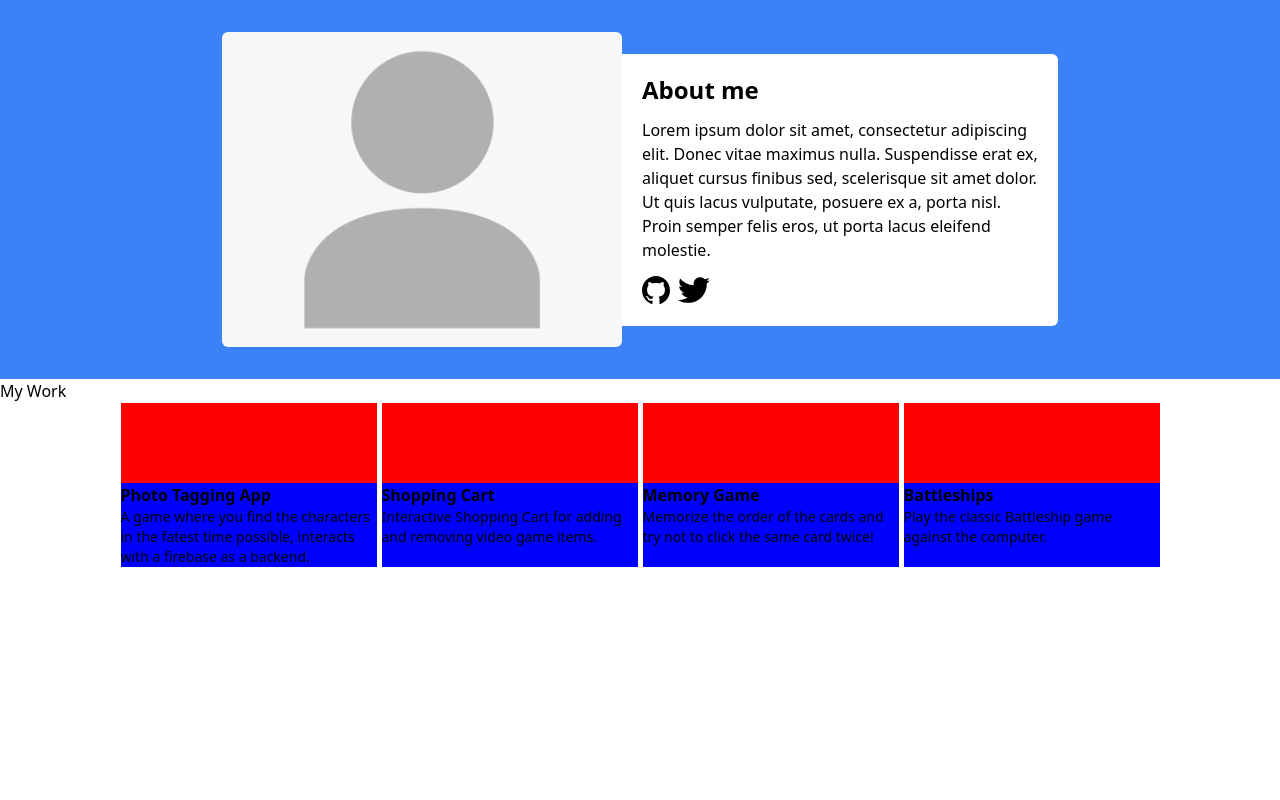
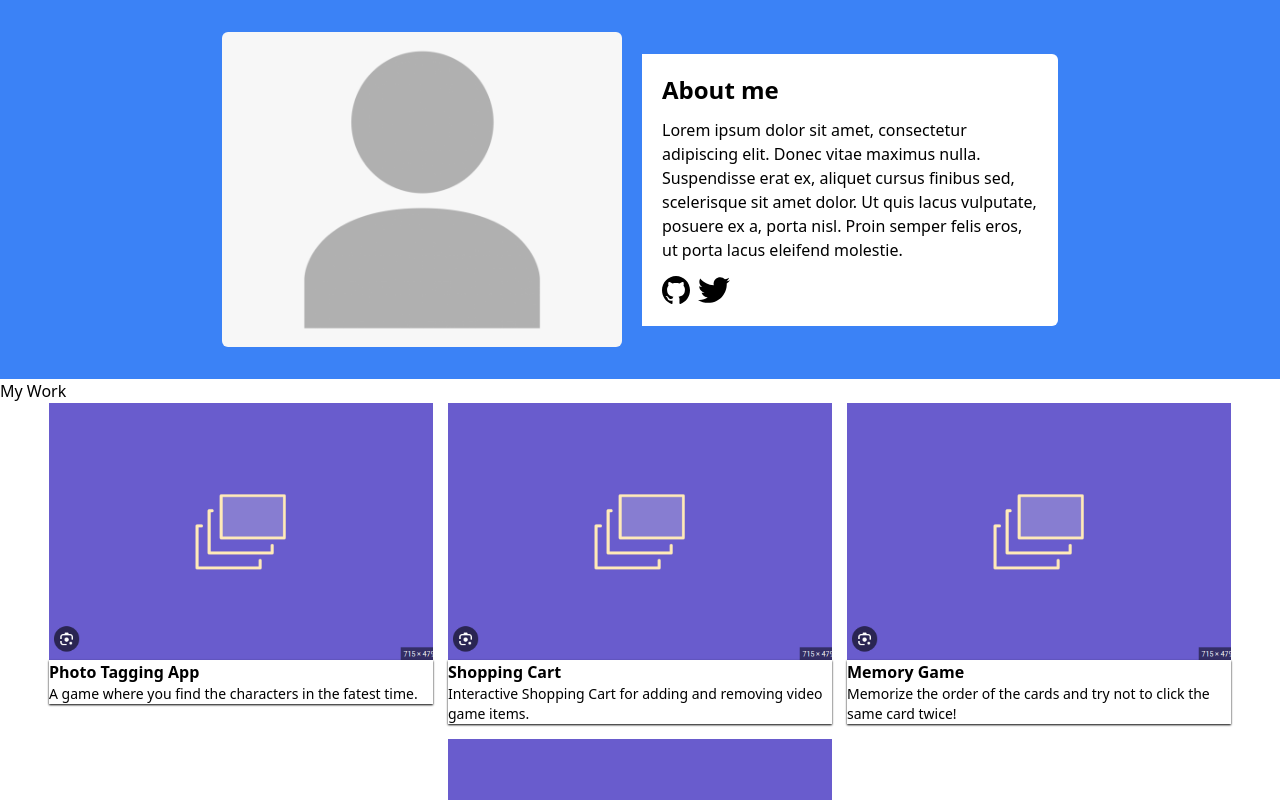
Before and after one commit to ItsWakana/personal-portfolio, a React (Vite) app: page / in a window 1280 px wide. Shown: the top 800 px of the page. Built offline with nearby package versions, Linux system fonts and the light colour scheme.

Commit message:
add custom placeholder for project images

```diff
--- a/src/components/Introduction.jsx
+++ b/src/components/Introduction.jsx
@@ -4,7 +4,7 @@ import twitterIcon from '../assets/icons/twitter.svg';
 const Introduction = () => {
 
     return (
-        <div className="flex items-center max-w-[900px] p-8">
+        <div className="flex flex-col items-center max-w-[900px] p-8 md:flex-row gap-5">
             <img className="w-6/12 max-w-[400px] rounded-md"
             src={profileIcon}
             alt="portfolio profile photo"/>
--- a/src/components/Projects.jsx
+++ b/src/components/Projects.jsx
@@ -1,5 +1,5 @@
 import projectData from "../projectData";
-
+import placeholder from '../assets/project-placeholder.png';
 const Projects = () => {
 
     return (
@@ -9,9 +9,11 @@ const Projects = () => {
                 {projectData.map((project) => (
                     <li
                     className="projects__project" key={project.id}>
-                        <div className="project__image"></div>
-                        <h3 className="font-semibold">{project.name}</h3>
-                        <p className="text-sm">{project.description}</p>
+                        <img src={placeholder} alt="project-image"/>
+                        <div className="shadow-black shadow-sm">
+                            <h3 className="font-semibold">{project.name}</h3>
+                            <p className="text-sm">{project.description}</p>
+                        </div>
                     </li>
                 ))}
             </ul>
--- a/src/index.css
+++ b/src/index.css
@@ -2,20 +2,22 @@
 @tailwind components;
 @tailwind utilities;
 
+*,
+*::after,
+*::before {
+    margin: 0;
+    padding: 0;
+    box-sizing: border-box;
+}
 .projects {
     display: flex;
     justify-content: center;
     flex-wrap: wrap;
-    gap: 5px;
+    gap: 15px;
 }
 .projects__project {
-    background: blue;
-    width: 20%;
+    display: flex;
+    flex-direction: column;
+    width: 30%;
     min-width: 150px;
 }
-
-.project__image {
-    width: 100%;
-    height: 80px;
-    background: red;
-}
--- a/src/projectData.js
+++ b/src/projectData.js
@@ -2,7 +2,7 @@ const projectData = [
     {
         id: 1,
         name: 'Photo Tagging App',
-        description: 'A game where you find the characters in the fatest time possible, interacts with a firebase as a backend.',
+        description: 'A game where you find the characters in the fatest time.',
     },
     {
         id: 2,
```
Also changed, not shown: src/assets/project-placeholder.png (added).
